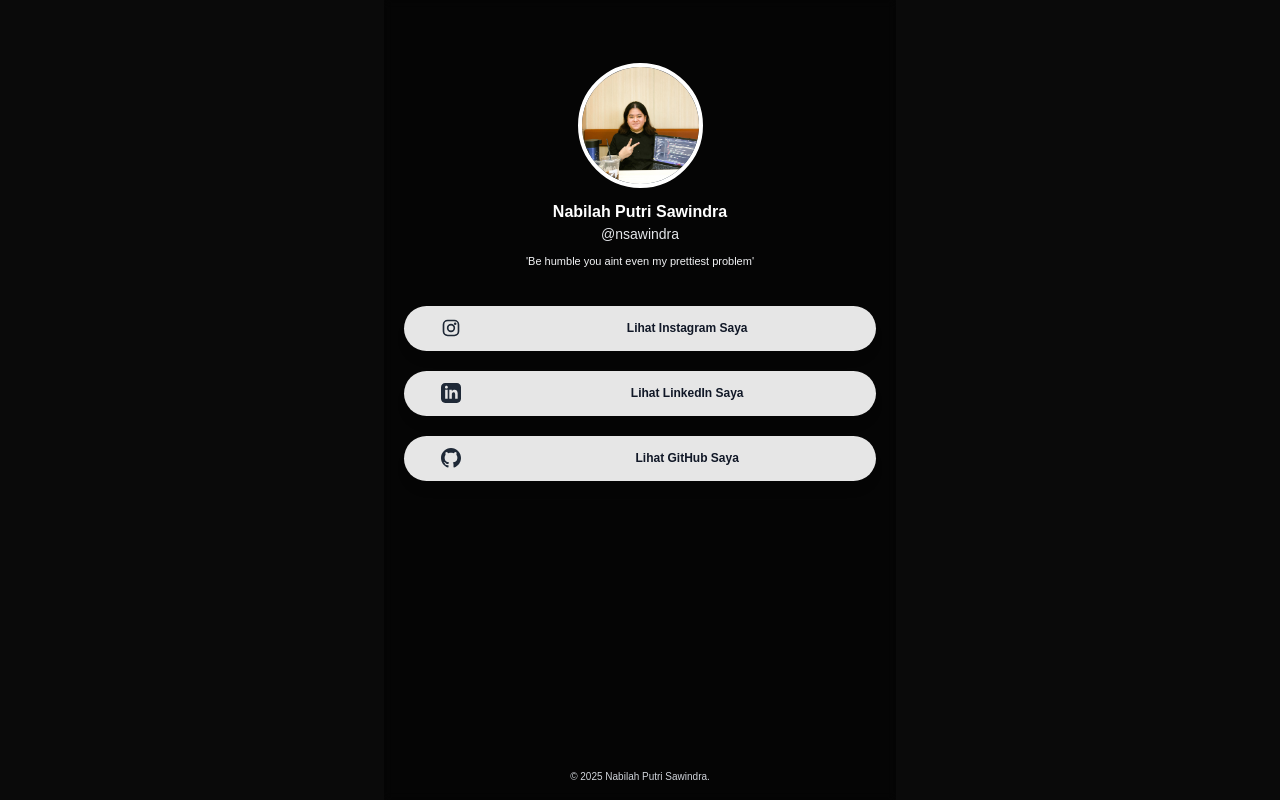
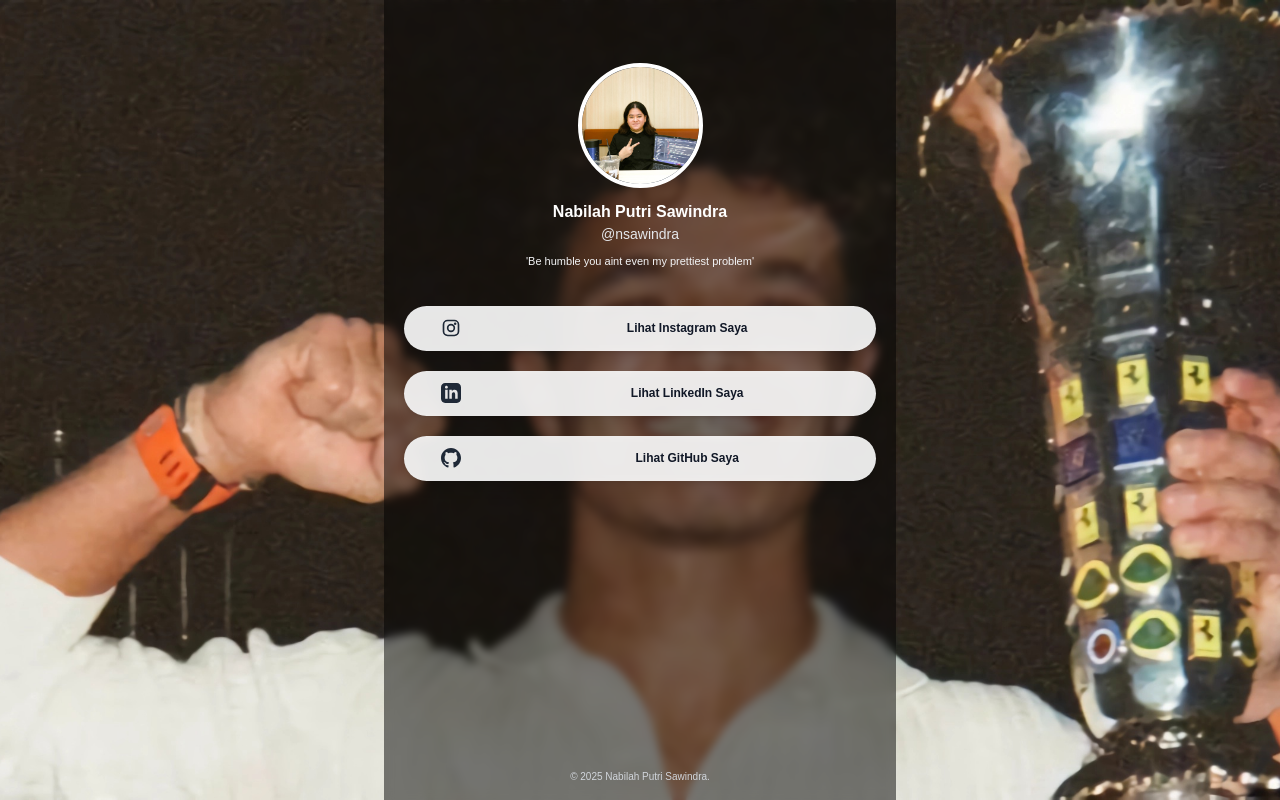
Before and after one commit to nsawindra/nsawindra.github.io, a plain HTML site: page index.html in a window 1280 px wide. Drawn offline with nearby package versions, Linux system fonts and the light colour scheme; a web font is replaced by a local one.

Commit message:
Update index.html

```diff
--- a/index.html
+++ b/index.html
@@ -24,7 +24,7 @@
           },
           backgroundImage: {
             // GANTI 'latar_senja.jpg' dengan nama file gambar Anda yang sebenarnya
-            'senja-track': "url('foto_profil2.jpg.jpg')"
+            'senja-track': "url('foto_profile2.jpg')"
           }
         }
       }
```
